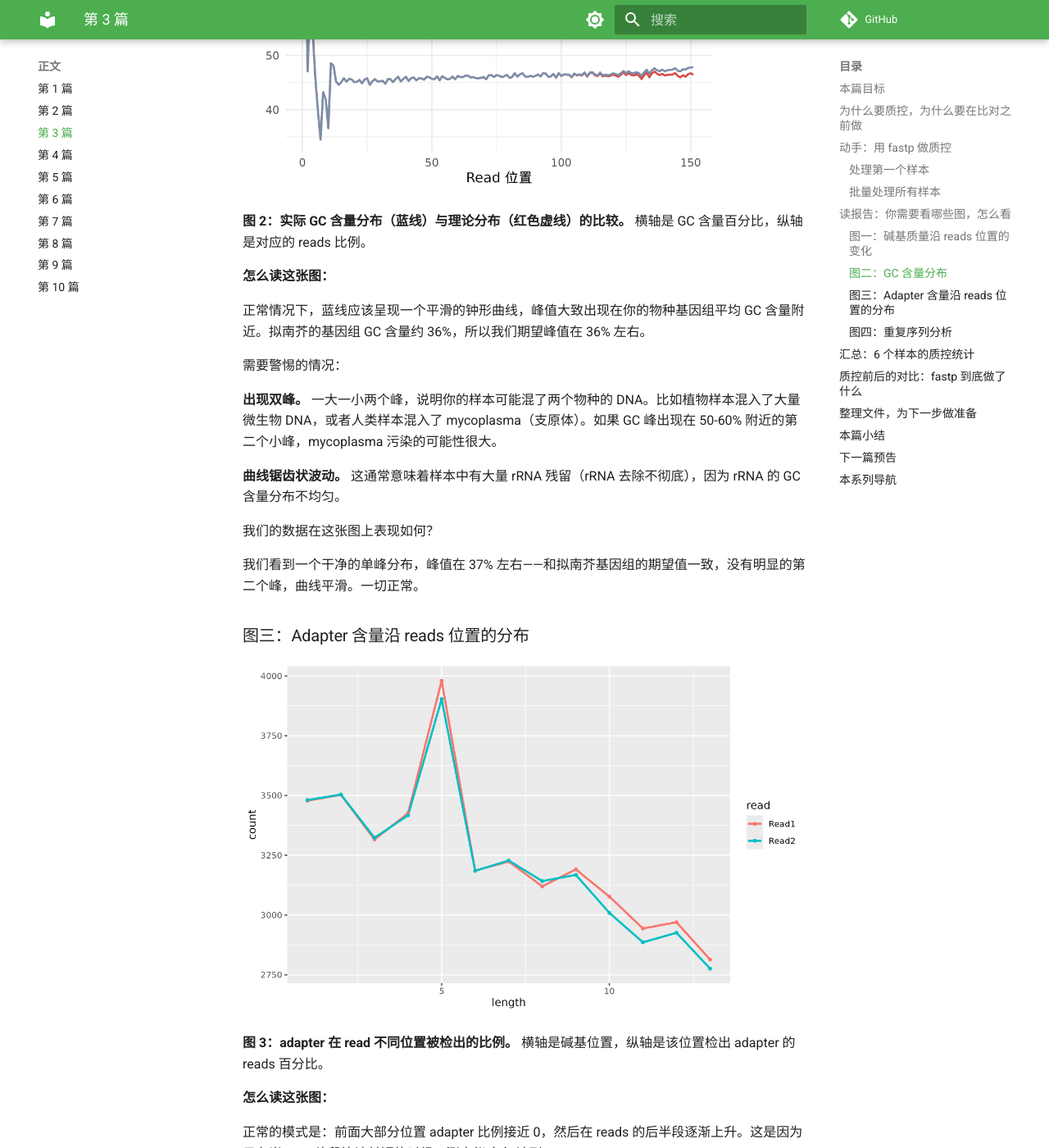
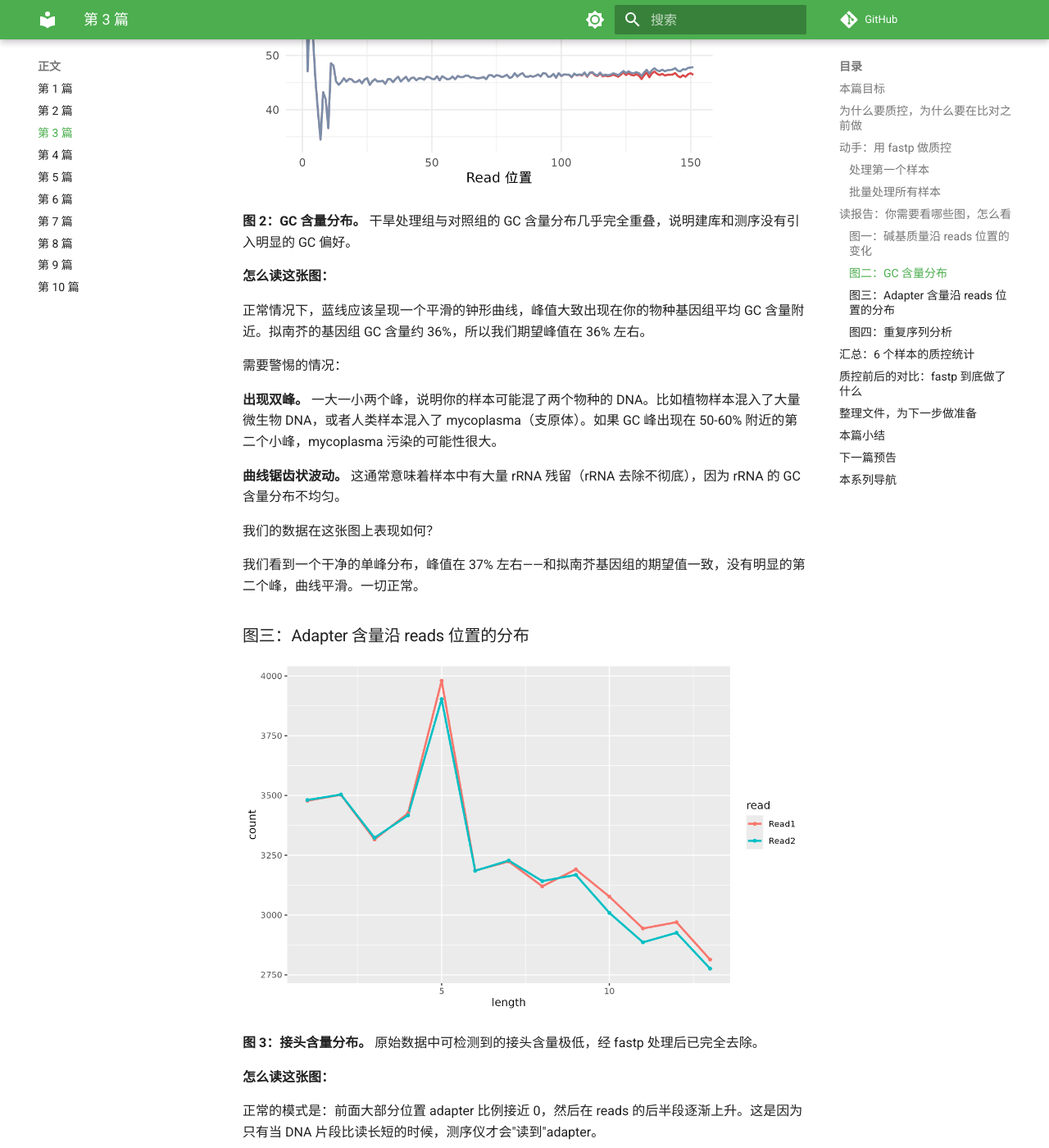
Before and after one commit to petemeng/RNA-seq-Tutorial, an MkDocs documentation site: the page built from docs/series/03.md, in a window 1280 px wide and 1400 px high, scrolled down 6254 px. Shown: the whole window at 82% size. Built offline with MkDocs 1.6.1 and Material for MkDocs 9.7.7, drawn with Linux system fonts in a browser that asks for light colours; comment, search, counter and statistics services are not loaded.

Commit message:
fix: correct figure captions to match actual result images
- Ch3: fix GC content and adapter caption descriptions
- Ch5: fix PCA variance percentages and p-value histogram description

```diff
--- a/docs/series/03.md
+++ b/docs/series/03.md
@@ -229,7 +229,7 @@ All samples processed.
 <!-- 图 2 位置：fastp 报告中的 "GC content" 图 -->
 ![](../assets/rnaseq/fastp_gc_curve-dd03ad4b34.png)
 
-**图 2：实际 GC 含量分布（蓝线）与理论分布（红色虚线）的比较。** 横轴是 GC 含量百分比，纵轴是对应的 reads 比例。
+**图 2：GC 含量分布。** 干旱处理组与对照组的 GC 含量分布几乎完全重叠，说明建库和测序没有引入明显的 GC 偏好。
 
 **怎么读这张图：**
 
@@ -250,7 +250,7 @@ All samples processed.
 <!-- 图 3 位置：fastp 报告中的 "Adapter" 图 -->
 ![](../assets/rnaseq/fastp_adapter_profile-c5e242dbe3.png)
 
-**图 3：adapter 在 read 不同位置被检出的比例。** 横轴是碱基位置，纵轴是该位置检出 adapter 的 reads 百分比。
+**图 3：接头含量分布。** 原始数据中可检测到的接头含量极低，经 fastp 处理后已完全去除。
 
 **怎么读这张图：**
 
```
Also changed, not shown: docs/series/05.md (+2 -2 lines).
